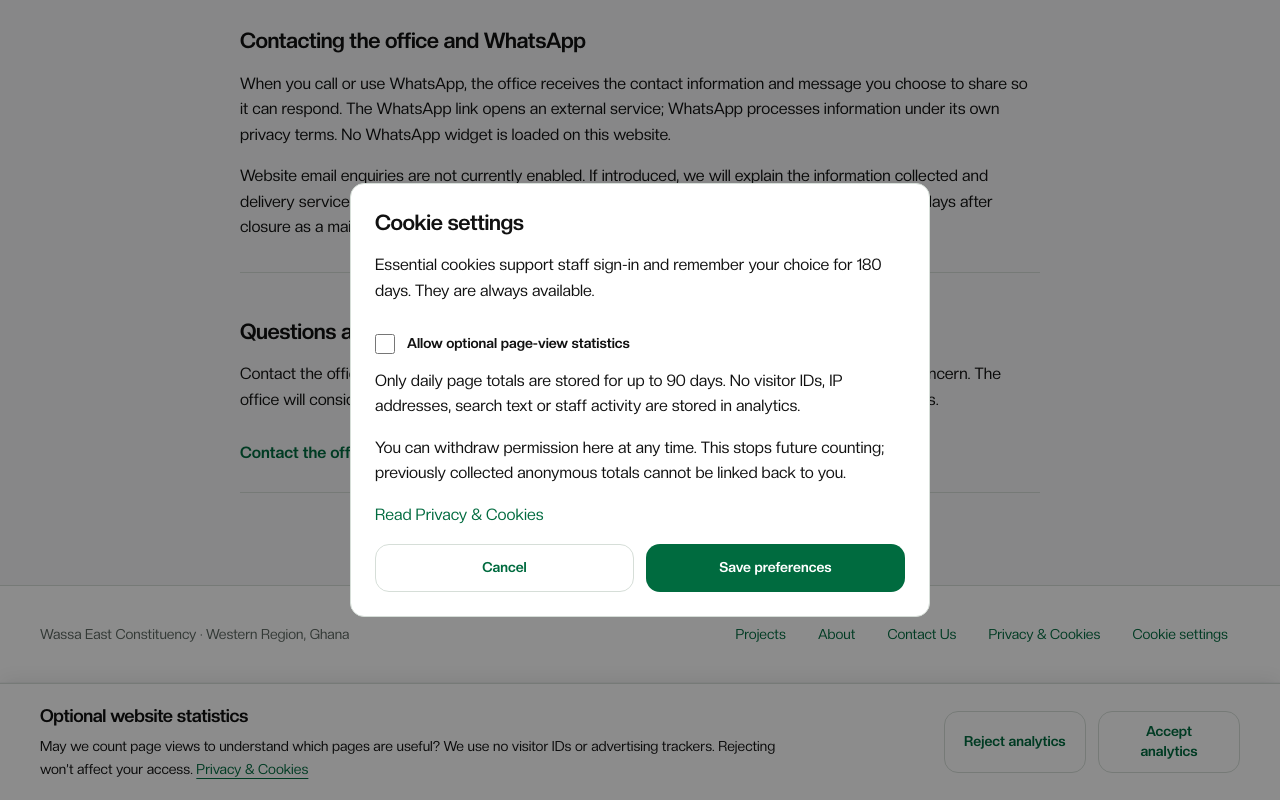
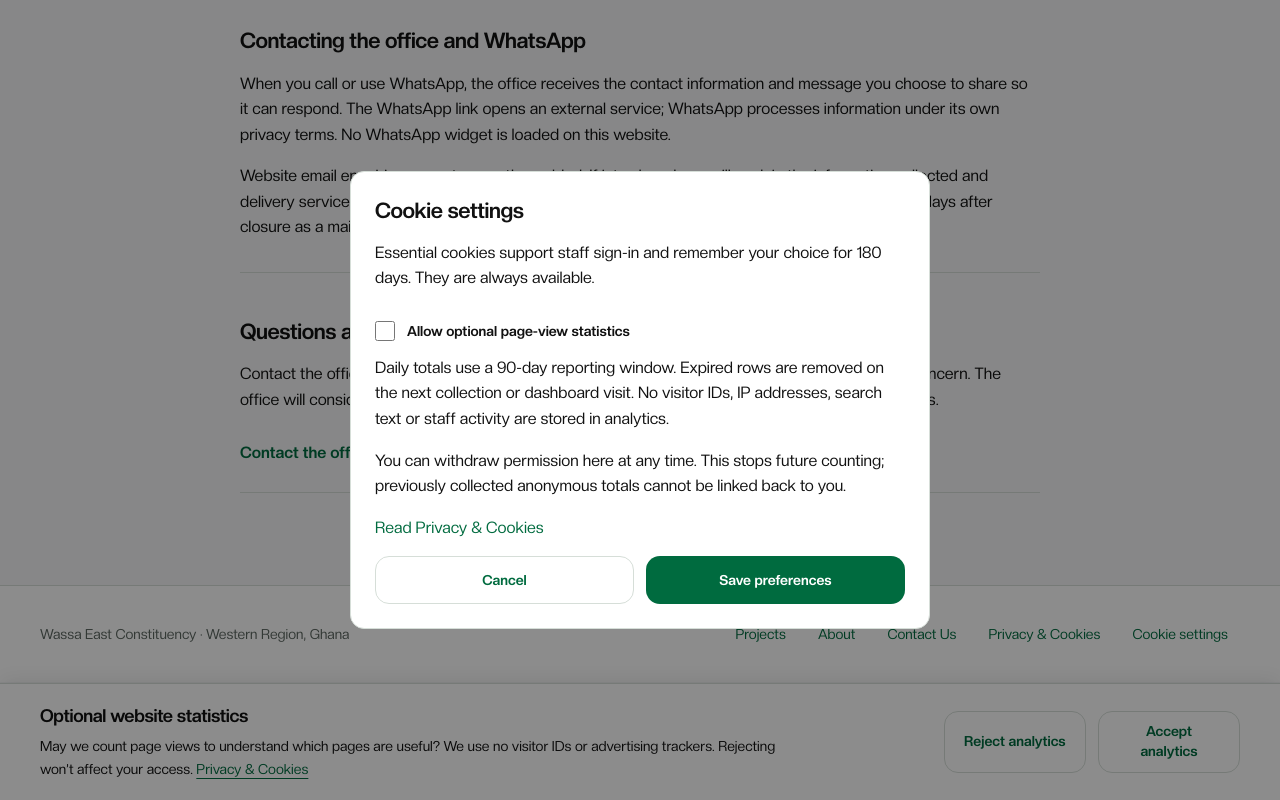
Before and after one commit to ram2ey/weprojecttracker, a Next.js app: page /privacy in a window 1280 px wide. Both pictures are taken after a click on the button "Cookie settings". Shown: the part 1812-2612 px from the top of the page. Built offline with nearby package versions, Linux system fonts and the light colour scheme.

Commit message:
Clarify aggregate expiry timing in cookie settings

```diff
--- a/src/components/cookie-consent.tsx
+++ b/src/components/cookie-consent.tsx
@@ -185,8 +185,9 @@ export function CookieConsent() {
           Allow optional page-view statistics
         </label>
         <p>
-          Only daily page totals are stored for up to 90 days. No visitor IDs,
-          IP addresses, search text or staff activity are stored in analytics.
+          Daily totals use a 90-day reporting window. Expired rows are removed
+          on the next collection or dashboard visit. No visitor IDs, IP
+          addresses, search text or staff activity are stored in analytics.
         </p>
         {blocked && (
           <p>
```
